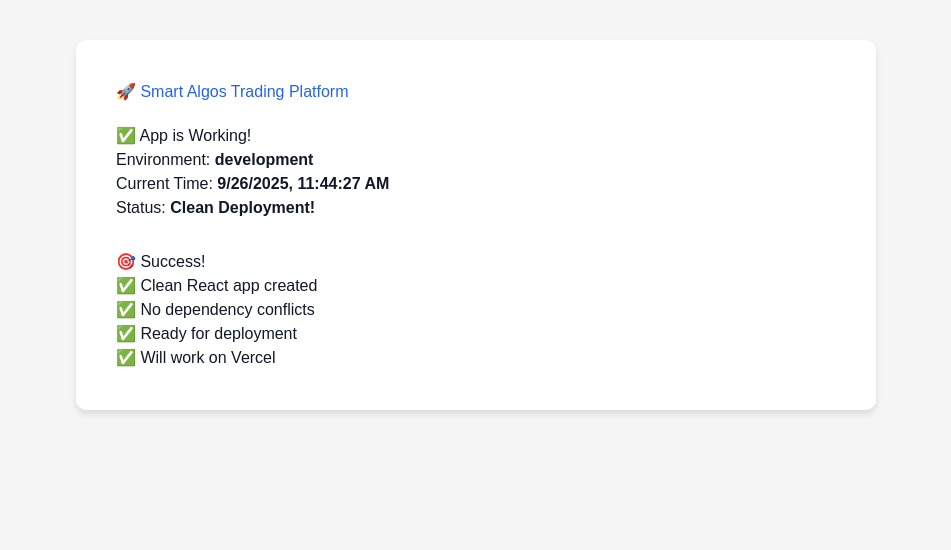
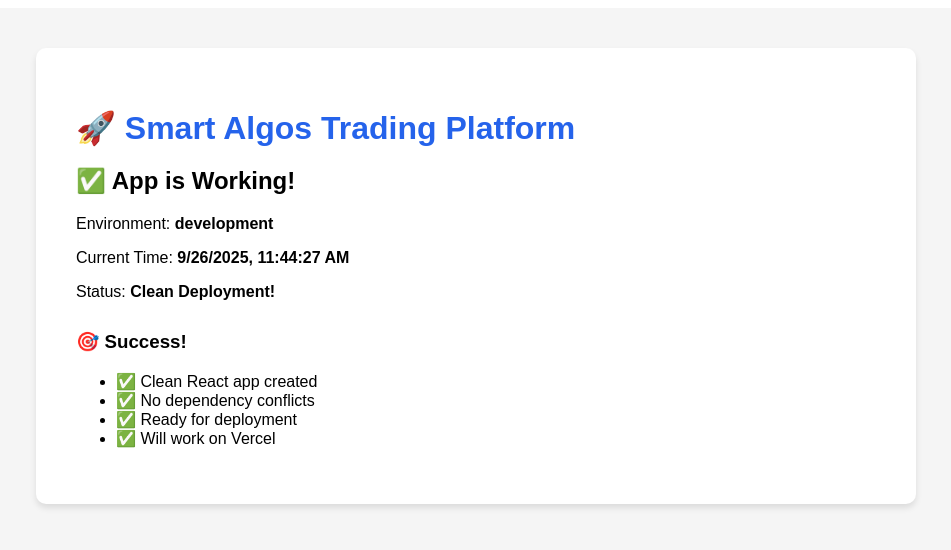
Before and after one commit to SoftwareBazaar/SmartAlgos, a React (Create React App) app in the folder client/: page / in a window 1280 px wide. Shown: the top 550 px of the page, without its empty margins (164-1115 px from the left). Built offline with nearby package versions, Linux system fonts and the light colour scheme.

Commit message:
Fix build issues - remove cross-env and simplify dependencies

```diff
--- a/client/src/index.js
+++ b/client/src/index.js
@@ -1,63 +1,10 @@
 import React from 'react';
 import ReactDOM from 'react-dom/client';
-import { BrowserRouter } from 'react-router-dom';
-import { QueryClient, QueryClientProvider } from 'react-query';
-import { Toaster } from 'react-hot-toast';
-import { HelmetProvider } from 'react-helmet-async';
-import './index.css';
 import App from './App';
-import { AuthProvider } from './contexts/AuthContext';
-// import { WebSocketProvider } from './contexts/WebSocketContext';
-import { ThemeProvider } from './contexts/ThemeContext';
-
-// Create a client
-const queryClient = new QueryClient({
-  defaultOptions: {
-    queries: {
-      retry: 1,
-      refetchOnWindowFocus: false,
-      staleTime: 5 * 60 * 1000, // 5 minutes
-    },
-  },
-});
 
 const root = ReactDOM.createRoot(document.getElementById('root'));
 root.render(
   <React.StrictMode>
-    <HelmetProvider>
-      <QueryClientProvider client={queryClient}>
-        <BrowserRouter>
-          <ThemeProvider>
-            <AuthProvider>
-              <App />
-              <Toaster
-                  position="top-right"
-                  toastOptions={{
-                    duration: 4000,
-                    style: {
-                      background: '#363636',
-                      color: '#fff',
-                    },
-                    success: {
-                      duration: 3000,
-                      iconTheme: {
-                        primary: '#22c55e',
-                        secondary: '#fff',
-                      },
-                    },
-                    error: {
-                      duration: 5000,
-                      iconTheme: {
-                        primary: '#ef4444',
-                        secondary: '#fff',
-                      },
-                    },
-                  }}
-                />
-            </AuthProvider>
-          </ThemeProvider>
-        </BrowserRouter>
-      </QueryClientProvider>
-    </HelmetProvider>
+    <App />
   </React.StrictMode>
 );
```
Also changed, not shown: client/package.json (+4 -46 lines).
